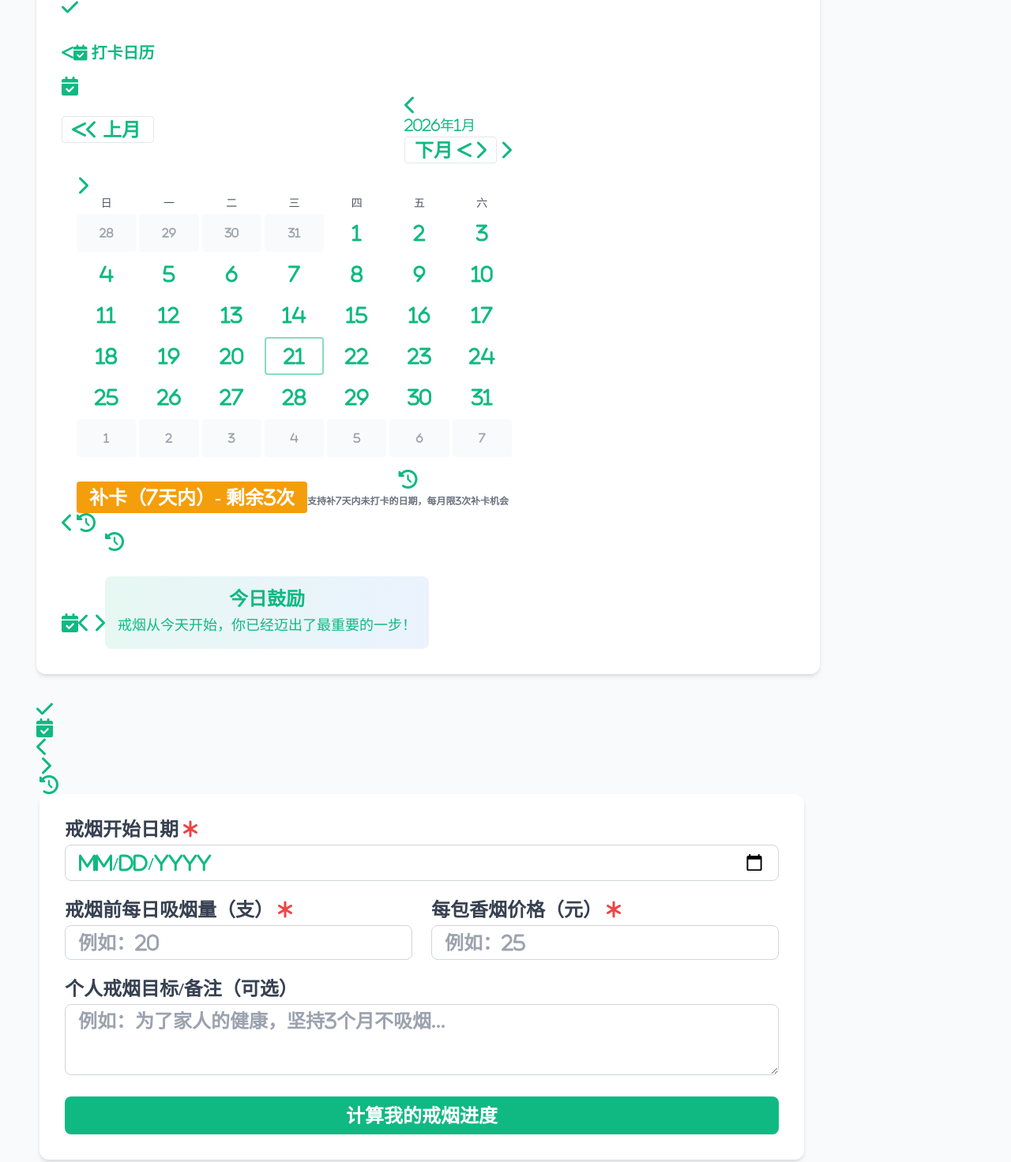
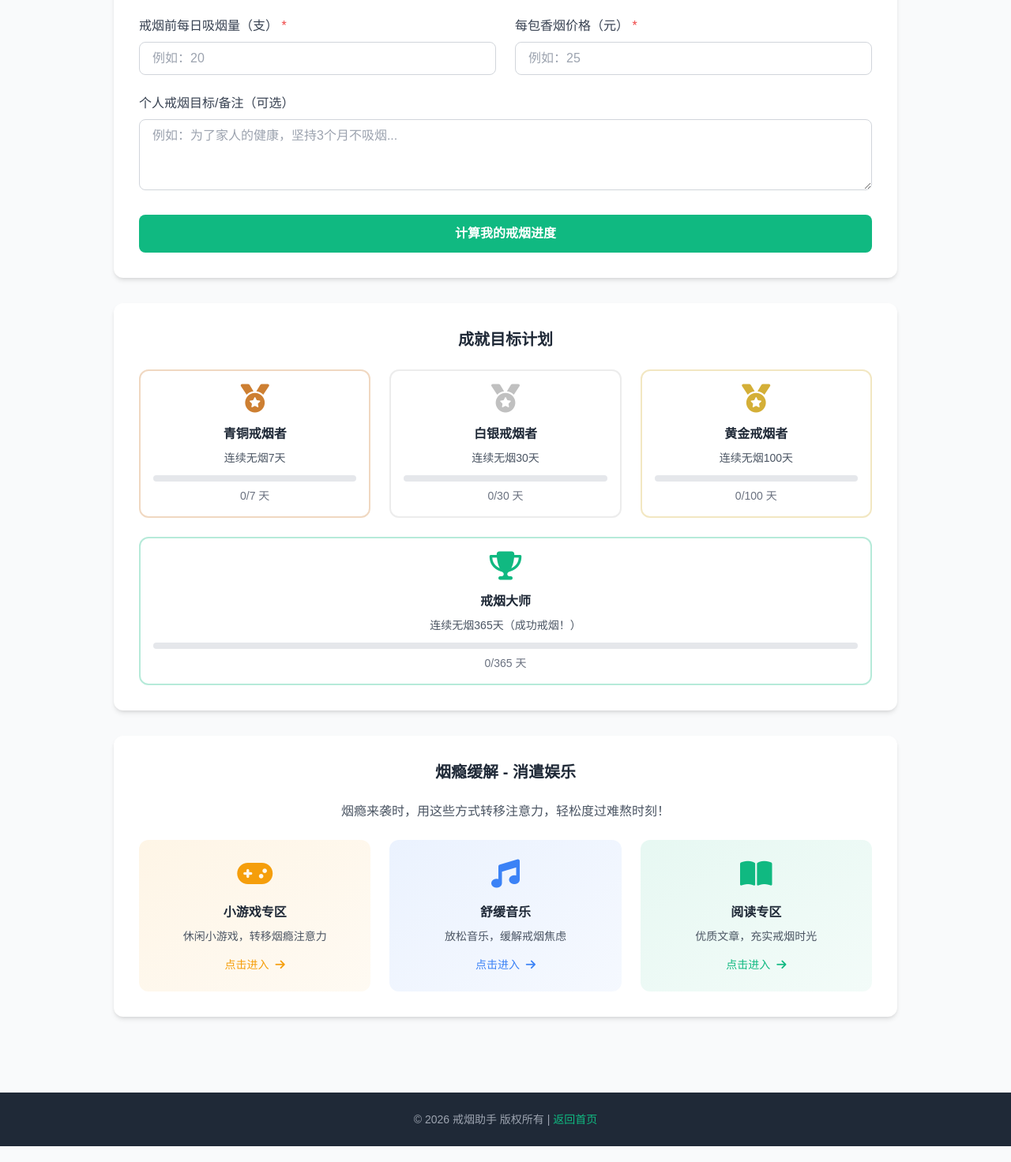
Before and after one commit to zhixiangtang/quit-smoking-website, a plain HTML site: page track.html in a window 1280 px wide. Shown: the part 655-2127 px from the top of the page at 79% size. Drawn offline with nearby package versions, Linux system fonts and the light colour scheme; files that its build step writes are made by us from their sources.

Commit message:
Update track.html 3

```diff
--- a/track.html
+++ b/track.html
@@ -20,10 +20,7 @@
             light: '#F9FAFB',
             gold: '#D4AF37',
             silver: '#C0C0C0',
-            bronze: '#CD7F32',
-            checkIn: '#10B981',  // 打卡成功颜色
-            checkInMiss: '#EF4444', // 未打卡颜色
-            checkInMakeUp: '#F59E0B' // 补卡颜色
+            bronze: '#CD7F32'
           },
           fontFamily: {
             sans: ['PingFang SC', 'Microsoft YaHei', 'sans-serif'],
@@ -37,11 +34,11 @@
   <nav class="sticky top-0 bg-white shadow-md z-50">
     <div class="container mx-auto px-4 py-3 flex justify-between items-center">
       <a href="/quit-smoking-website/index.html" class="flex items-center gap-2">
-        <<i class="fa-solid fa-lungs text-primary text-2xl"></</i>
+        <i class="fa-solid fa-lungs text-primary text-2xl"></i>
         <span class="text-xl font-bold text-primary">戒烟助手</span>
       </a>
       <a href="/quit-smoking-website/index.html" class="text-primary hover:text-primary/80 transition-colors">
-        <<i class="fa-solid fa-home mr-1"></</i> 返回首页
+        <i class="fa-solid fa-home mr-1"></i> 返回首页
       </a>
     </div>
   </nav>
@@ -52,19 +49,9 @@
       <p class="text-gray-600">记录每一步坚持，解锁成就，战胜烟瘾！</p>
     </div>
 
+    <!-- 核心数据展示区（仅保留进度相关） -->
     <div class="bg-white rounded-xl p-6 md:p-8 shadow-md mb-8">
-      <div class="grid md:grid-cols-4 gap-4 mb-6">
-        <div class="text-center p-4 bg-primary/5 rounded-lg">
-          <p class="text-gray-600 mb-1">今日打卡</p>
-          <p id="checkInStatus" class="text-xl font-bold text-primary">未打卡</p>
-          <button id="todayCheckInBtn" class="mt-2 px-3 py-1 bg-primary text-white rounded text-sm hover:bg-primary/90 transition-colors">
-            <<i class="fa-solid fa-check mr-1"></</i> 今日打卡
-          </button>
-        </div>
-        <div class="text-center p-4 bg-accent/5 rounded-lg">
-          <p class="text-gray-600 mb-1">连续打卡</p>
-          <p id="continuousDays" class="text-2xl font-bold text-accent">0 天</p>
-        </div>
+      <div class="grid md:grid-cols-2 gap-4 mb-6">
         <div class="text-center p-4 bg-secondary/5 rounded-lg">
           <p class="text-gray-600 mb-1">总无烟天数</p>
           <p id="totalDaysQuit" class="text-2xl font-bold text-secondary">0 天</p>
@@ -75,50 +62,13 @@
         </div>
       </div>
 
-      <!-- 新增：日历打卡模块 -->
-      <div class="mt-8">
-        <h3 class="font-semibold text-xl mb-4 flex items-center">
-          <<i class="fa-solid fa-calendar-check text-primary mr-2"></</i> 打卡日历
-        </h3>
-        <div class="flex justify-between items-center mb-4">
-          <button id="prevMonthBtn" class="px-3 py-1 border rounded hover:bg-gray-100 transition-colors">
-            <<i class="fa-solid fa-chevron-left mr-1"></</i> 上月
-          </button>
-          <h4 id="currentMonthTitle" class="font-medium text-lg">2026年1月</h4>
-          <button id="nextMonthBtn" class="px-3 py-1 border rounded hover:bg-gray-100 transition-colors">
-            下月 <<i class="fa-solid fa-chevron-right ml-1"></</i>
-          </button>
-        </div>
-        <!-- 星期标题 -->
-        <div class="grid grid-cols-7 gap-1 mb-1 text-center text-sm font-medium text-gray-600">
-          <div>日</div>
-          <div>一</div>
-          <div>二</div>
-          <div>三</div>
-          <div>四</div>
-          <div>五</div>
-          <div>六</div>
-        </div>
-        <!-- 日历网格 -->
-        <div id="calendarGrid" class="grid grid-cols-7 gap-1">
-          <!-- 日历日期由JS动态生成 -->
-        </div>
-        <!-- 补卡按钮 -->
-        <div class="mt-4 text-center">
-          <button id="makeUpCheckInBtn" class="px-4 py-2 bg-checkInMakeUp text-white rounded hover:bg-checkInMakeUp/90 transition-colors">
-            <<i class="fa-solid fa-clock-rotate-left mr-1"></</i> 补卡（7天内）
-          </button>
-          <p class="text-xs text-gray-500 mt-2">支持补7天内未打卡的日期，每月限3次补卡机会</p>
-        </div>
-      </div>
-
-      <!-- 今日鼓励语 -->
-      <div class="p-4 bg-gradient-to-r from-primary/10 to-secondary/10 rounded-lg text-center mt-8">
+      <div class="p-4 bg-gradient-to-r from-primary/10 to-secondary/10 rounded-lg text-center">
         <h3 class="font-semibold mb-2">今日鼓励</h3>
         <p id="encourageText" class="text-lg font-medium">戒烟从今天开始，你已经迈出了最重要的一步！</p>
       </div>
     </div>
 
+    <!-- 戒烟信息录入表单（锁定逻辑） -->
     <div class="bg-white rounded-xl p-6 md:p-8 shadow-md mb-8">
       <form id="trackForm" class="space-y-6">
         <div class="grid md:grid-cols-2 gap-6">
@@ -139,7 +89,7 @@
             <textarea id="notes" rows="3" class="w-full px-4 py-2 border border-gray-300 rounded-lg focus:outline-none focus:ring-2 focus:ring-primary" placeholder="例如：为了家人的健康，坚持3个月不吸烟..."></textarea>
           </div>
           <div class="col-span-2">
-            <button type="submit" class="w-full bg-primary text-white font-semibold py-3 rounded-lg hover:bg-primary/90 transition-colors">
+            <button type="submit" id="calculateBtn" class="w-full bg-primary text-white font-semibold py-3 rounded-lg hover:bg-primary/90 transition-colors">
               计算我的戒烟进度
             </button>
           </div>
@@ -147,12 +97,13 @@
       </form>
     </div>
 
+    <!-- 成就目标计划 -->
     <div class="bg-white rounded-xl p-6 md:p-8 shadow-md mb-8">
       <h3 class="font-semibold text-xl mb-6 text-center">成就目标计划</h3>
       <div class="grid md:grid-cols-3 gap-6">
         <div id="achievement7" class="border-2 border-bronze/30 rounded-xl p-4 text-center hover:shadow-lg transition-all">
           <div class="text-bronze text-4xl mb-3">
-            <<i class="fa-solid fa-medal"></</i>
+            <i class="fa-solid fa-medal"></i>
           </div>
           <h4 class="font-semibold mb-2">青铜戒烟者</h4>
           <p class="text-gray-600 text-sm mb-3">连续无烟7天</p>
@@ -163,7 +114,7 @@
         </div>
         <div id="achievement30" class="border-2 border-silver/30 rounded-xl p-4 text-center hover:shadow-lg transition-all">
           <div class="text-silver text-4xl mb-3">
-            <<i class="fa-solid fa-medal"></</i>
+            <i class="fa-solid fa-medal"></i>
           </div>
           <h4 class="font-semibold mb-2">白银戒烟者</h4>
           <p class="text-gray-600 text-sm mb-3">连续无烟30天</p>
@@ -174,7 +125,7 @@
         </div>
         <div id="achievement100" class="border-2 border-gold/30 rounded-xl p-4 text-center hover:shadow-lg transition-all">
           <div class="text-gold text-4xl mb-3">
-            <<i class="fa-solid fa-medal"></</i>
+            <i class="fa-solid fa-medal"></i>
           </div>
           <h4 class="font-semibold mb-2">黄金戒烟者</h4>
           <p class="text-gray-600 text-sm mb-3">连续无烟100天</p>
@@ -186,7 +137,7 @@
       </div>
       <div id="achievement365" class="mt-6 border-2 border-primary/30 rounded-xl p-4 text-center hover:shadow-lg transition-all">
         <div class="text-primary text-4xl mb-3">
-          <<i class="fa-solid fa-trophy"></</i>
+          <i class="fa-solid fa-trophy"></i>
         </div>
         <h4 class="font-semibold mb-2">戒烟大师</h4>
         <p class="text-gray-600 text-sm mb-3">连续无烟365天（成功戒烟！）</p>
@@ -197,6 +148,7 @@
       </div>
     </div>
 
+    <!-- 烟瘾缓解 - 消遣娱乐 -->
     <div class="bg-white rounded-xl p-6 md:p-8 shadow-md mb-8">
       <h3 class="font-semibold text-xl mb-6 text-center">烟瘾缓解 - 消遣娱乐</h3>
       <p class="text-gray-600 text-center mb-6">烟瘾来袭时，用这些方式转移注意力，轻松度过难熬时刻！</p>
@@ -205,36 +157,37 @@
         <a href="/quit-smoking-website/entertainment/games.html" target="_blank" class="group">
           <div class="bg-gradient-to-br from-accent/10 to-accent/5 rounded-xl p-6 text-center hover:shadow-lg transition-all h-full">
             <div class="text-accent text-4xl mb-4 group-hover:scale-110 transition-transform">
-              <<i class="fa-solid fa-gamepad"></</i>
+              <i class="fa-solid fa-gamepad"></i>
             </div>
             <h4 class="font-semibold mb-2">小游戏专区</h4>
             <p class="text-gray-600 text-sm">休闲小游戏，转移烟瘾注意力</p>
-            <p class="mt-4 text-accent text-sm group-hover:underline">点击进入 <<i class="fa-solid fa-arrow-right ml-1"></</i></p>
+            <p class="mt-4 text-accent text-sm group-hover:underline">点击进入 <i class="fa-solid fa-arrow-right ml-1"></i></p>
           </div>
         </a>
         <a href="/quit-smoking-website/entertainment/music.html" target="_blank" class="group">
           <div class="bg-gradient-to-br from-secondary/10 to-secondary/5 rounded-xl p-6 text-center hover:shadow-lg transition-all h-full">
             <div class="text-secondary text-4xl mb-4 group-hover:scale-110 transition-transform">
-              <<i class="fa-solid fa-music"></</i>
+              <i class="fa-solid fa-music"></i>
             </div>
             <h4 class="font-semibold mb-2">舒缓音乐</h4>
             <p class="text-gray-600 text-sm">放松音乐，缓解戒烟焦虑</p>
-            <p class="mt-4 text-secondary text-sm group-hover:underline">点击进入 <<i class="fa-solid fa-arrow-right ml-1"></</i></p>
+            <p class="mt-4 text-secondary text-sm group-hover:underline">点击进入 <i class="fa-solid fa-arrow-right ml-1"></i></p>
           </div>
         </a>
         <a href="/quit-smoking-website/entertainment/reading.html" target="_blank" class="group">
           <div class="bg-gradient-to-br from-primary/10 to-primary/5 rounded-xl p-6 text-center hover:shadow-lg transition-all h-full">
             <div class="text-primary text-4xl mb-4 group-hover:scale-110 transition-transform">
-              <<i class="fa-solid fa-book-open"></</i>
+              <i class="fa-solid fa-book-open"></i>
             </div>
             <h4 class="font-semibold mb-2">阅读专区</h4>
             <p class="text-gray-600 text-sm">优质文章，充实戒烟时光</p>
-            <p class="mt-4 text-primary text-sm group-hover:underline">点击进入 <<i class="fa-solid fa-arrow-right ml-1"></</i></p>
+            <p class="mt-4 text-primary text-sm group-hover:underline">点击进入 <i class="fa-solid fa-arrow-right ml-1"></i></p>
           </div>
         </a>
       </div>
     </div>
 
+    <!-- 戒烟成果展示 -->
     <div id="progressResult" class="bg-white rounded-xl p-6 md:p-8 shadow-md hidden">
       <h3 class="font-semibold text-xl mb-6 text-center">你的戒烟成果</h3>
       <div class="grid md:grid-cols-3 gap-6 mb-6">
@@ -259,17 +212,11 @@
       </div>
       <div class="flex justify-center gap-4">
         <button id="saveProgress" class="bg-secondary text-white px-6 py-2 rounded-lg hover:bg-secondary/90 transition-colors">
-          <<i class="fa-solid fa-save mr-2"></</i> 保存我的进度
+          <i class="fa-solid fa-save mr-2"></i> 保存我的进度
         </button>
         <button id="resetProgress" class="bg-gray-200 text-dark px-6 py-2 rounded-lg hover:bg-gray-300 transition-colors">
-          <<i class="fa-solid fa-refresh mr-2"></</i> 重置记录
+          <i class="fa-solid fa-refresh mr-2"></i> 重置记录
         </button>
-      </div>
-    </div>
-
-    <div id="historySection" class="bg-white rounded-xl p-6 md:p-8 shadow-md mt-8 hidden">
-      <h3 class="font-semibold text-xl mb-4">打卡历史记录</h3>
-      <div id="historyList" class="space-y-4">
       </div>
     </div>
   </section>
```
